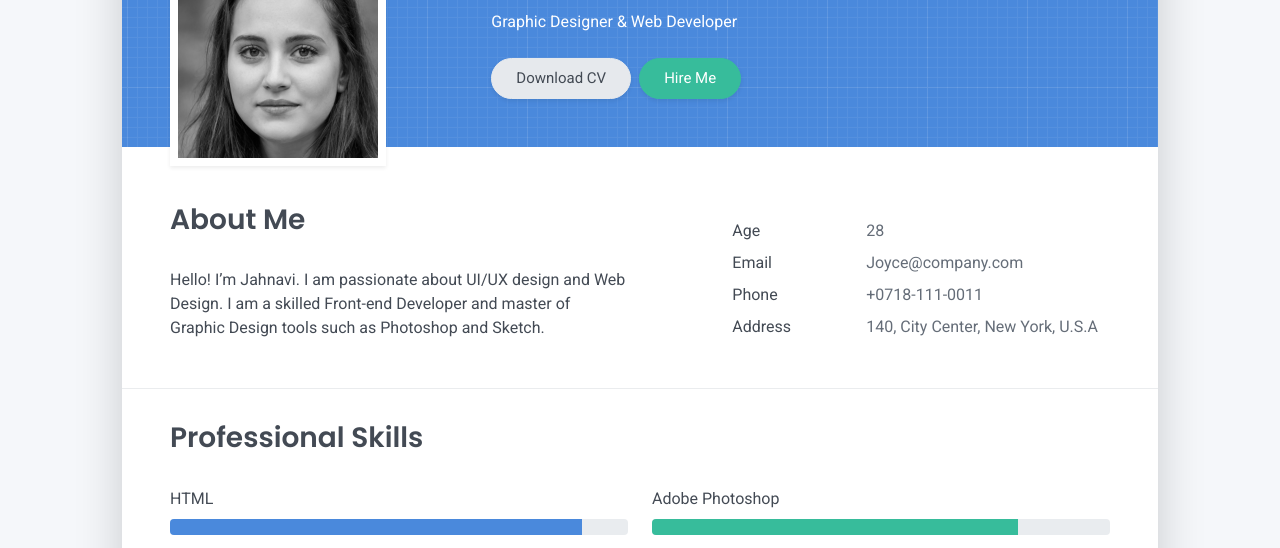
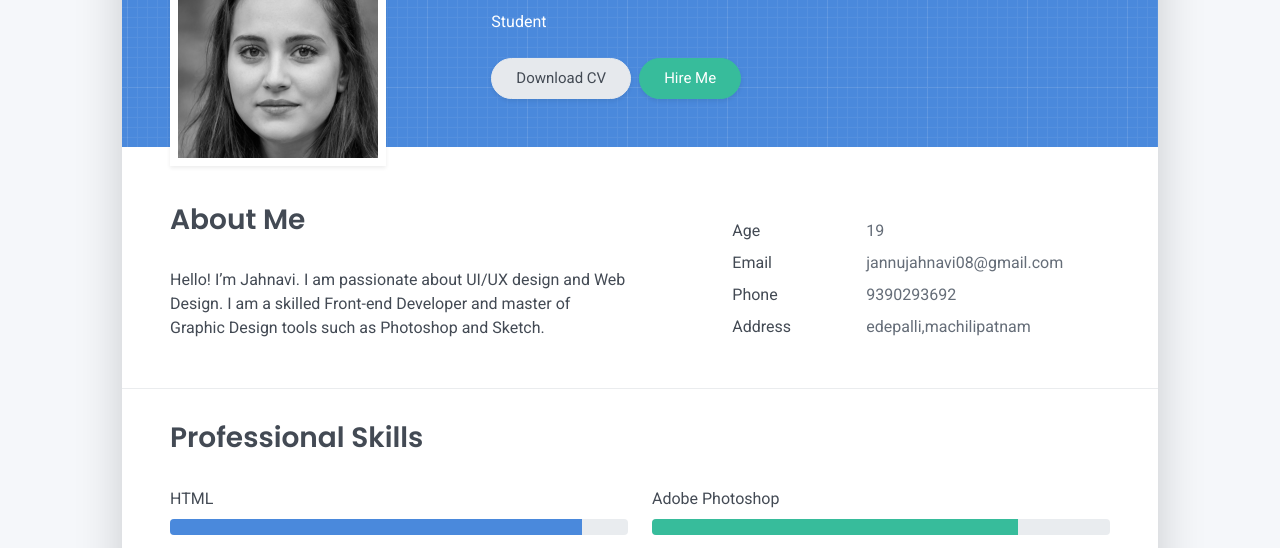
Before and after one commit to Jahnavi2003/jahnavif0.github.io, a plain HTML site: page index.html in a window 1280 px wide. Shown: the part 222-770 px from the top of the page. Drawn offline with Linux system fonts and the light colour scheme.

Commit message:
data changed

```diff
--- a/index.html
+++ b/index.html
@@ -56,7 +56,7 @@
       </div>
       <div class="col-lg-8 col-md-7 text-center text-md-start">
         <h2 class="h1 mt-2" data-aos="fade-left" data-aos-delay="0">Jahnavi</h2>
-        <p data-aos="fade-left" data-aos-delay="100">Graphic Designer & Web Developer</p>
+        <p data-aos="fade-left" data-aos-delay="100">Student</p>
         <div class="d-print-none" data-aos="fade-left" data-aos-delay="200"><a class="btn btn-light text-dark shadow-sm mt-1 me-1" href="right-resume.pdf" target="_blank">Download CV</a><a class="btn btn-success shadow-sm mt-1" href="#contact">Hire Me</a></div>
       </div>
     </div>
@@ -73,25 +73,25 @@
             <div class="pb-1">Age</div>
           </div>
           <div class="col-sm-8">
-            <div class="pb-1 text-secondary">28</div>
+            <div class="pb-1 text-secondary">19</div>
           </div>
           <div class="col-sm-4">
             <div class="pb-1">Email</div>
           </div>
           <div class="col-sm-8">
-            <div class="pb-1 text-secondary">Joyce@company.com</div>
+            <div class="pb-1 text-secondary">jannujahnavi08@gmail.com</div>
           </div>
           <div class="col-sm-4">
             <div class="pb-1">Phone</div>
           </div>
           <div class="col-sm-8">
-            <div class="pb-1 text-secondary">+0718-111-0011</div>
+            <div class="pb-1 text-secondary">9390293692</div>
           </div>
           <div class="col-sm-4">
             <div class="pb-1">Address</div>
           </div>
           <div class="col-sm-8">
-            <div class="pb-1 text-secondary">140, City Center, New York, U.S.A</div>
+            <div class="pb-1 text-secondary">edepalli,machilipatnam</div>
           </div>
         </div>
       </div>
```
